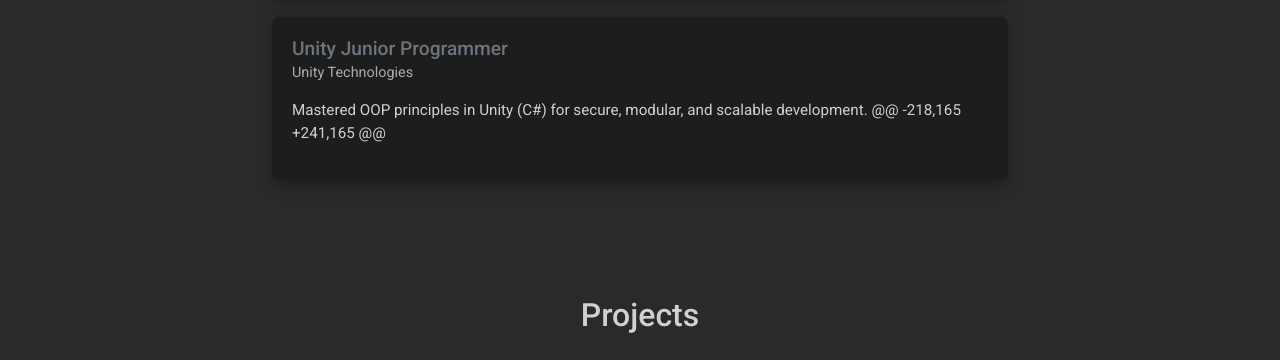
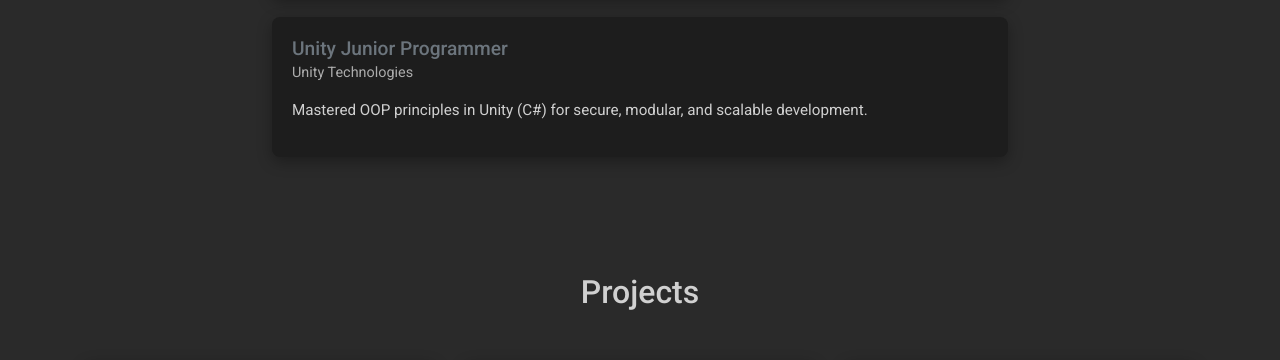
Before and after one commit to ErenKilisli/Portfolio-Website, a plain HTML site: page index.html in a window 1280 px wide. Shown: the part 2130-2490 px from the top of the page. Drawn offline with nearby package versions, Linux system fonts and the light colour scheme.

Commit message:
new cert f'xed1

```diff
--- a/index.html
+++ b/index.html
@@ -226,7 +226,6 @@
                             </div>
                             <p class="certification-description">
                                 Mastered OOP principles in Unity (C#) for secure, modular, and scalable development.
-@@ -218,165 +241,165 @@
                     </div>
                 </div>
             </div>
```
